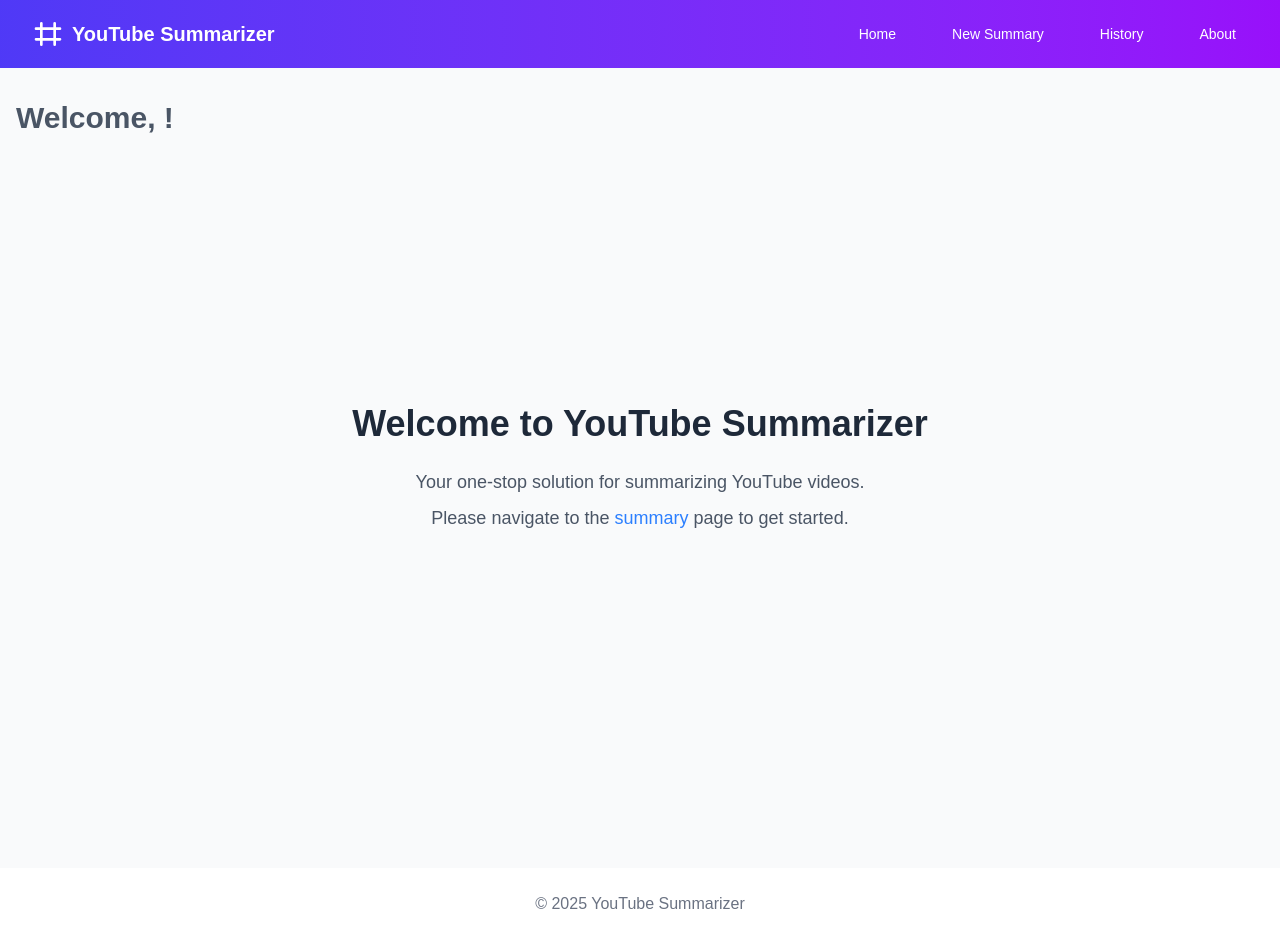
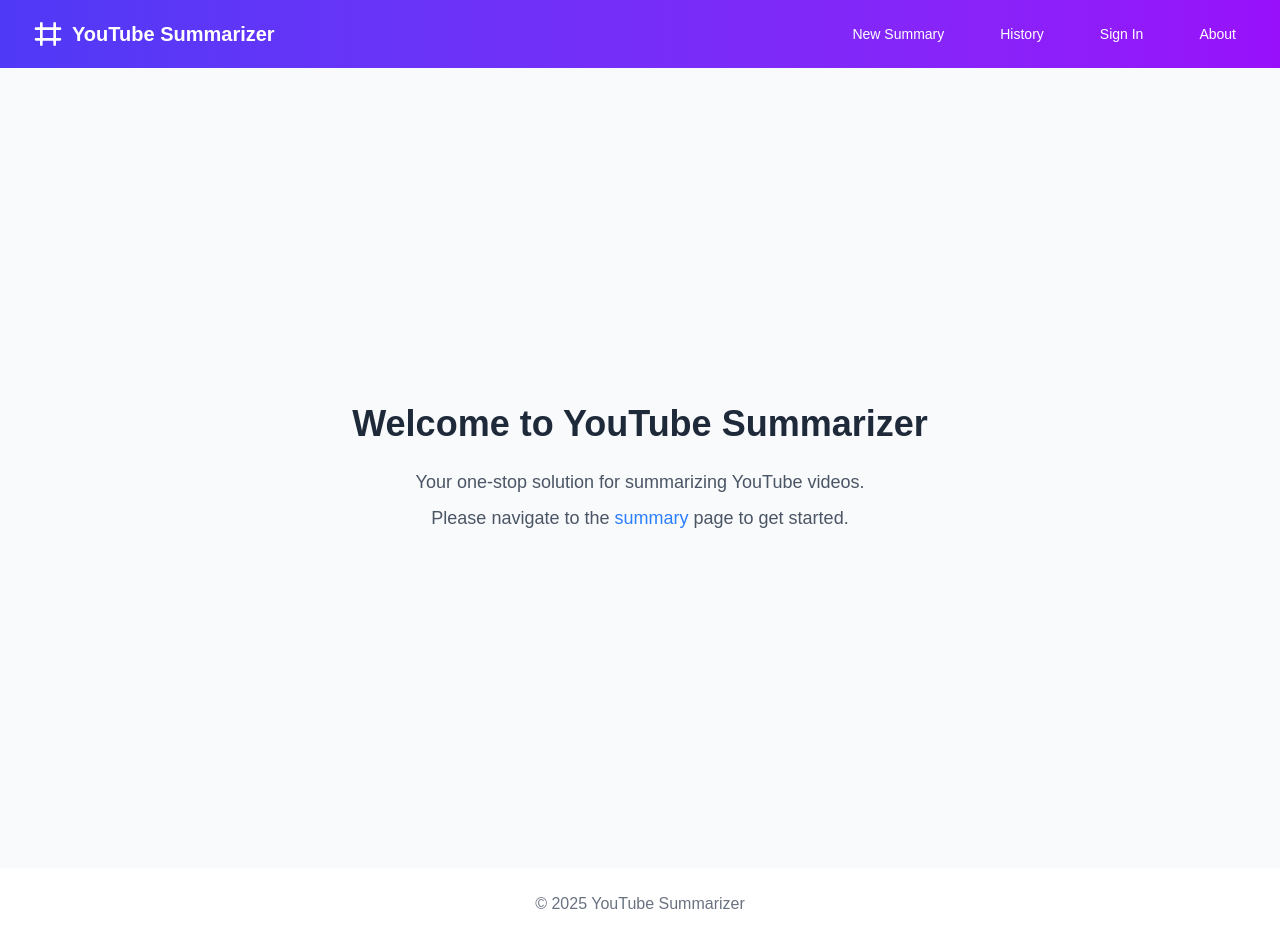
Before and after one commit to aayushvijayvergiya/youtube-summarizer, a Next.js app in the folder youtube_summarizer_frontend-01/: page / in a window 1280 px wide. Built offline with nearby package versions, Linux system fonts and the light colour scheme.

Commit message:
Fix authentication issues

```diff
--- a/youtube_summarizer_frontend-01/src/app/layout.tsx
+++ b/youtube_summarizer_frontend-01/src/app/layout.tsx
@@ -31,18 +31,21 @@
       <body
         className={`${geistSans.variable} ${geistMono.variable} antialiased`}
       >
-        <Head>
-          <title>YouTube Summarizer</title>
-          <meta name="description" content="Summarize YouTube videos easily" />
-          <link rel="icon" href="/favicon.ico" />
-        </Head>
-        <Header />
         <AuthProvider>
+          <Head>
+            <title>YouTube Summarizer</title>
+            <meta
+              name="description"
+              content="Summarize YouTube videos easily"
+            />
+            <link rel="icon" href="/favicon.ico" />
+          </Head>
+          <Header />
+
           {children}
+
+          <Toaster position="top-center" />
         </AuthProvider>
-
-        <Toaster position="top-center" />
-
         <footer className="py-6  border-gray-200">
           <div className="max-w-4xl mx-auto px-4 text-center text-gray-500">
             <p>© {new Date().getFullYear()} YouTube Summarizer</p>
--- a/youtube_summarizer_frontend-01/src/components/Dashboard/Dashboard.tsx
+++ b/youtube_summarizer_frontend-01/src/components/Dashboard/Dashboard.tsx
@@ -37,9 +37,11 @@
     <div className="bg-gray-50 min-h-screen flex flex-col items-center justify-center relative">
       <div className="absolute top-0 left-0 w-full max-w-4xl px-4 py-8">
         <div className="flex flex-col items-start mb-8">
-          <h1 className="text-gray-600 text-3xl font-bold mb-2">
-            Welcome, {user?.username?.toLocaleUpperCase()}!
-          </h1>
+          {isAuthenticated() && (
+            <h1 className="text-gray-600 text-3xl font-bold mb-2">
+              Welcome, {user?.username?.toLocaleUpperCase()}!
+            </h1>
+          )}
           <p className="text-gray-600">{user?.email}</p>
         </div>
       </div>
--- a/youtube_summarizer_frontend-01/src/components/Header/Header.tsx
+++ b/youtube_summarizer_frontend-01/src/components/Header/Header.tsx
@@ -2,9 +2,22 @@
 
 import { useState } from 'react';
 import Link from 'next/link';
+import { useAuthContext } from '@/context/AuthContext';
+import { useRouter } from 'next/navigation';
 
 const Header: React.FC = () => {
   const [isMenuOpen, setIsMenuOpen] = useState<boolean>(false);
+  const { state: { isAuthenticated }, logout } = useAuthContext();
+  const router = useRouter();
+
+  const handleAuthClick = () => {
+    if (isAuthenticated) {
+      logout();
+      router.push('/auth');
+    } else {
+      router.push('/auth');
+    }
+  };
 
   return (
     <header className="bg-gradient-to-r from-indigo-600 to-purple-600 shadow-md">
@@ -32,16 +45,19 @@
           </div>
 
           {/* Desktop Navigation */}
-          <nav className="hidden md:flex space-x-8">
-            <Link href="/" className="text-white hover:text-indigo-100 px-3 py-2 rounded-md text-sm font-medium">
-              Home
-            </Link>
+          <nav className="hidden md:flex space-x-8 items-center">
             <Link href="/summary" className="text-white hover:text-indigo-100 px-3 py-2 rounded-md text-sm font-medium">
               New Summary
             </Link>
             <Link href="/history" className="text-white hover:text-indigo-100 px-3 py-2 rounded-md text-sm font-medium">
               History
             </Link>
+            <button
+              onClick={handleAuthClick}
+              className="text-white hover:text-indigo-100 px-3 py-2 rounded-md text-sm font-medium focus:outline-none cursor-pointer"
+            >
+              {isAuthenticated ? 'Sign Out' : 'Sign In'}
+            </button>
             <Link href="/about" className="text-white hover:text-indigo-100 px-3 py-2 rounded-md text-sm font-medium">
               About
             </Link>
@@ -72,13 +88,22 @@
       {/* Mobile Navigation */}
       {isMenuOpen && (
         <div className="md:hidden">
-          <div className="px-2 pt-2 pb-3 space-y-1 sm:px-3">
-            <Link href="/" className="text-white hover:bg-indigo-500 block px-3 py-2 rounded-md text-base font-medium">
-              Home
+          <div className="px-2 pt-2 pb-3 space-y-1 sm:px-3 flex flex-col">
+            <Link href="/summary" className="text-white hover:bg-indigo-500 block px-3 py-2 rounded-md text-base font-medium">
+              New Summary
             </Link>
             <Link href="/history" className="text-white hover:bg-indigo-500 block px-3 py-2 rounded-md text-base font-medium">
               History
             </Link>
+            <button
+              onClick={() => {
+                setIsMenuOpen(false);
+                handleAuthClick();
+              }}
+              className="text-white hover:bg-indigo-500 block px-3 py-2 rounded-md text-base font-medium text-left focus:outline-none"
+            >
+              {isAuthenticated ? 'Sign Out' : 'Sign In'}
+            </button>
             <Link href="/about" className="text-white hover:bg-indigo-500 block px-3 py-2 rounded-md text-base font-medium">
               About
             </Link>
--- a/youtube_summarizer_frontend-01/src/context/AuthContext.tsx
+++ b/youtube_summarizer_frontend-01/src/context/AuthContext.tsx
@@ -65,6 +65,8 @@
       const token = await getAuthToken();
       if (token) {
         dispatch({ type: "LOGIN", token });
+      } else {
+        dispatch({ type: "LOGOUT" });
       }
     };
     initializeAuth();
```
